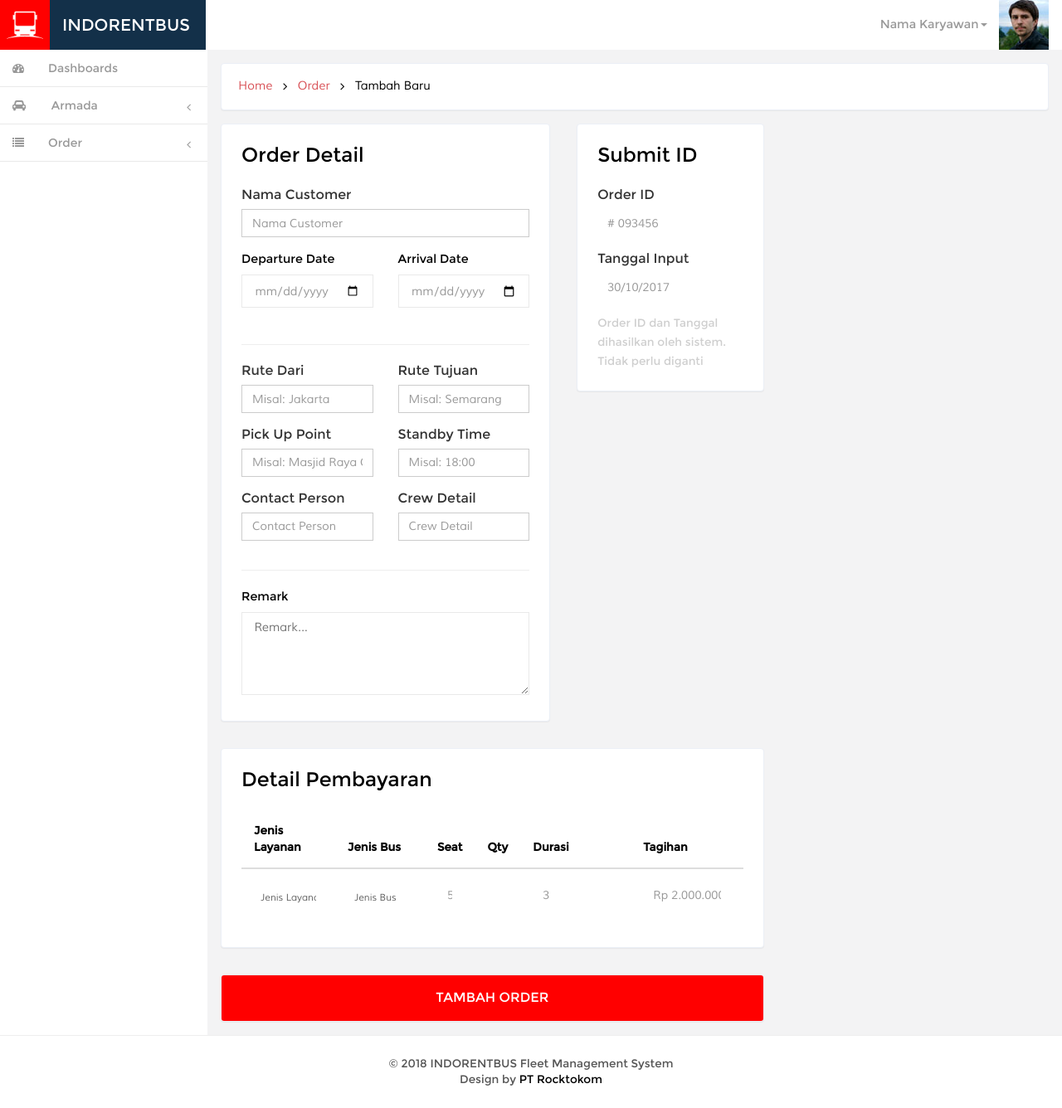
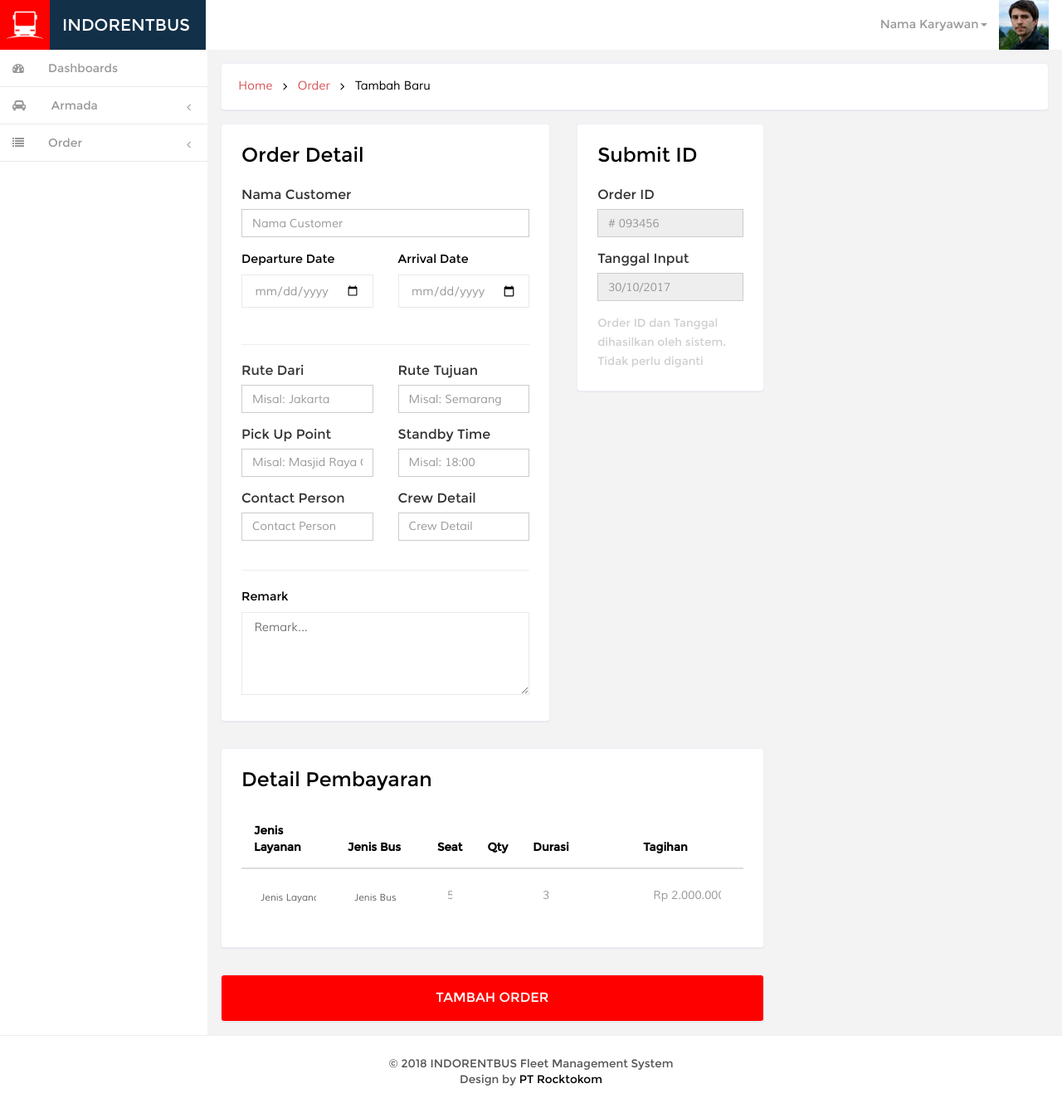
Before and after one commit to kemtol/indorentbus, a Jekyll site: the page built from laman/tambah-order.html, in a window 1280 px wide. Shown: the whole page at 83% size. Built offline with Jekyll 4.4.1, drawn with Linux system fonts in a browser that asks for light colours; nearby versions of some CDN libraries; Markdown is read by kramdown in place of the engine named in the settings; comment, search, counter and statistics services are not loaded.

Commit message:
Update tambah-order.html

```diff
--- a/laman/tambah-order.html
+++ b/laman/tambah-order.html
@@ -102,7 +102,7 @@
 		<div class="grid-form1">
 			<style>
 				#table_quot thead tr th{color:#000}
-				#table_quot .form-control1,#table_quot .form-control,.form-control[disabled]{border:none;background:transparent}
+				#table_quot .form-control1,#table_quot .form-control,#table_quot .form-control[disabled]{border:none;background:transparent}
 			</style>
 			<h3 id="forms-gambar" class="">Detail Pembayaran</h3>
 			<table id="table_quot" class="table">
```
